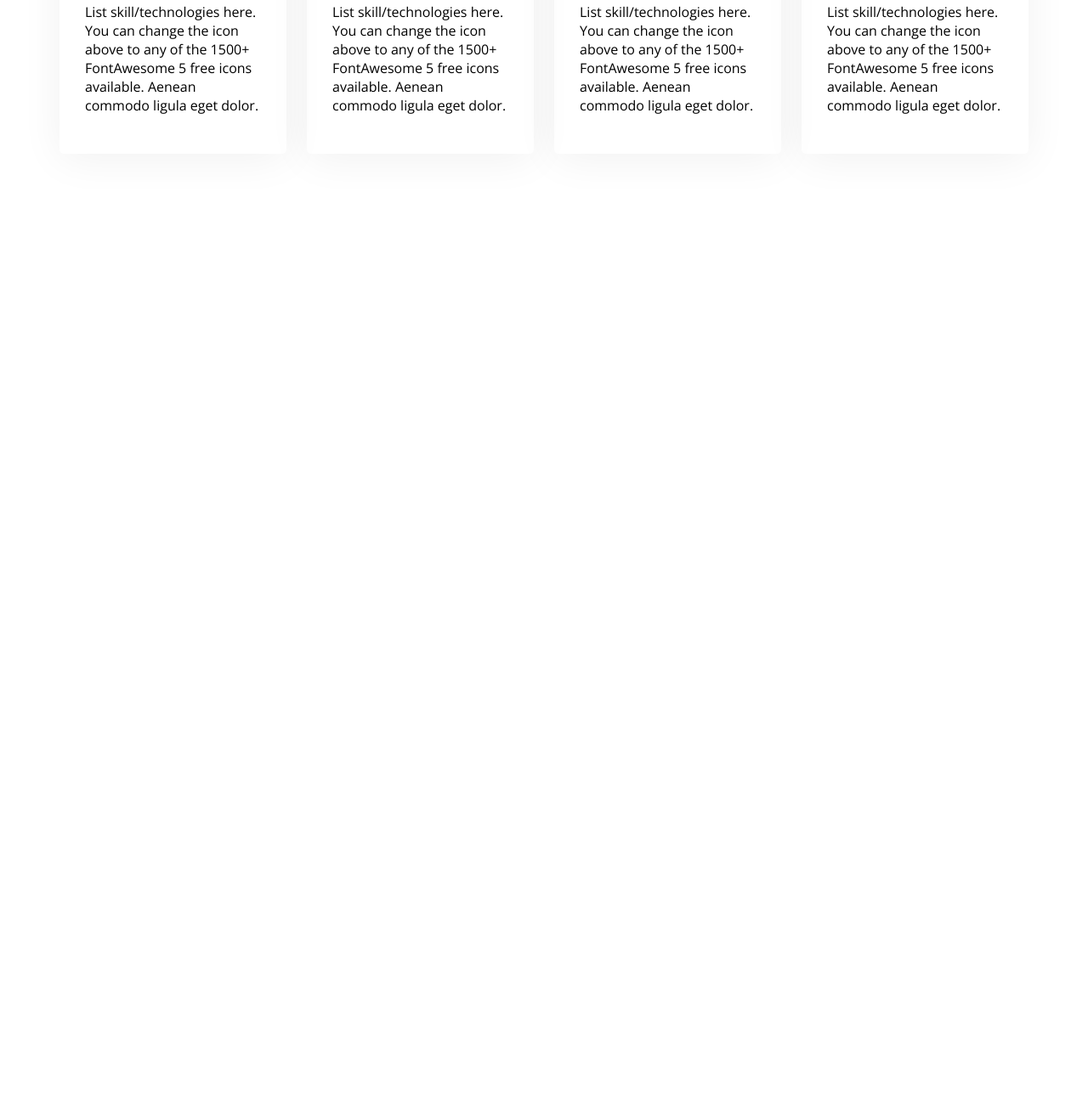
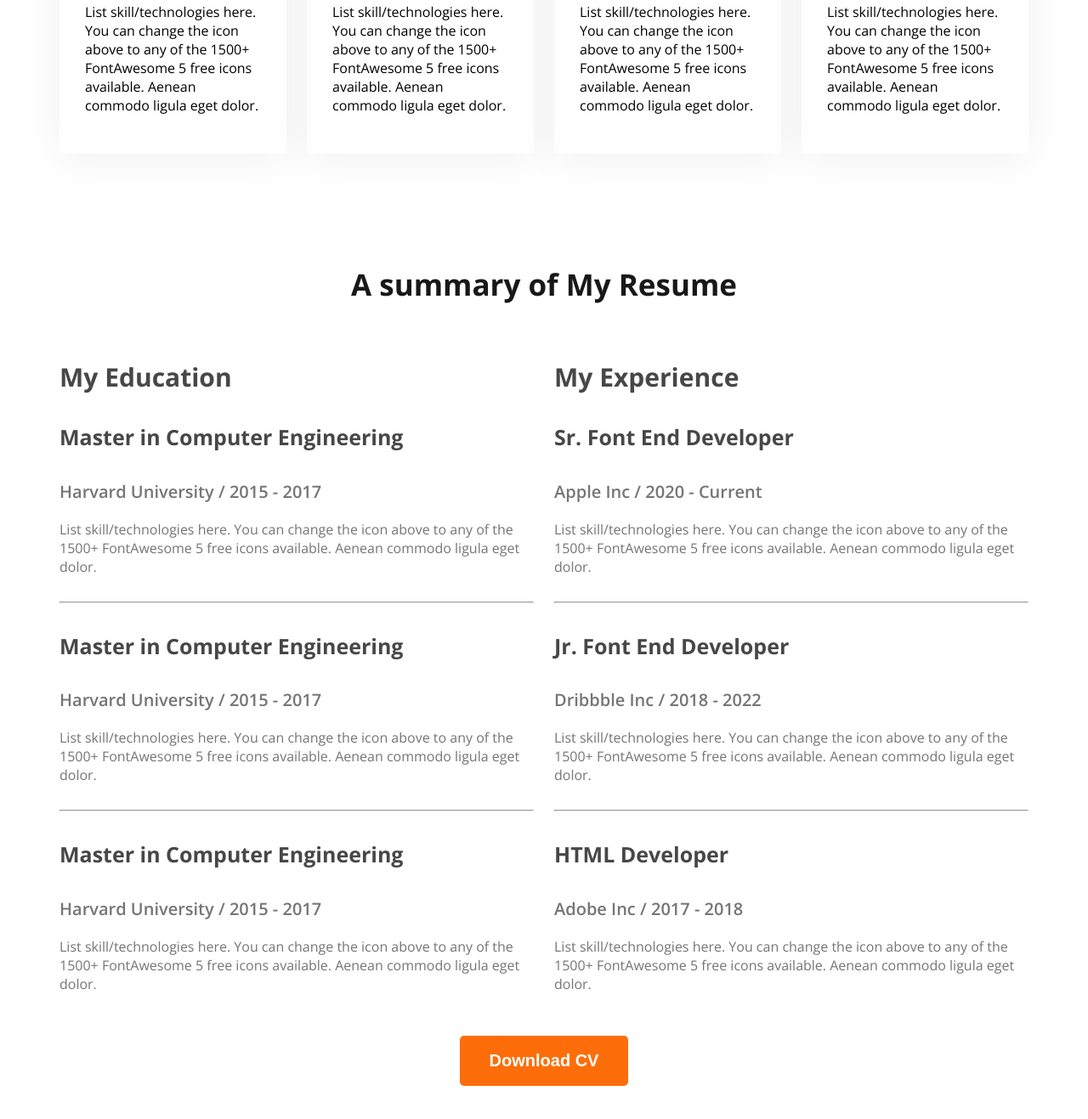
Before and after one commit to ayan630/web-dev-portfolio, a plain HTML site: page index.html in a window 1280 px wide. Shown: the part 2064-3381 px from the top of the page at 85% size. Before the commit the page ends 2375 px from the top, so only its background shows below. Drawn offline with nearby package versions, Linux system fonts and the light colour scheme.

Commit message:
added a summary of My Resume

```diff
--- a/index.html
+++ b/index.html
@@ -86,6 +86,64 @@
                 </div>
             </div>
          </section>
+         <section class="resume">
+            <h3 class="section-title">A summary of My Resume</h3>
+            <div class="resume-container">
+                <!-- .resume-column*2>h3.resume-column-title+.experience*3>h4.experience-title+h5.experience-sub-title+.experience-description -->
+                <div class="resume-column">
+                    <h3 class="resume-column-title">My Education</h3>
+                    <div class="experience">
+                        <h4 class="experience-title">Master in Computer Engineering</h4>
+                        <h5 class="experience-sub-title">Harvard University / 2015 - 2017</h5>
+                        <div class="experience-description">List skill/technologies here. You can change the icon above
+                            to any of the 1500+ FontAwesome 5 free icons available. Aenean commodo ligula eget dolor.</div>
+                    </div>
+                    <hr>
+                    <div class="experience">
+                        <h4 class="experience-title">Master in Computer Engineering</h4>
+                        <h5 class="experience-sub-title">Harvard University / 2015 - 2017</h5>
+                        <div class="experience-description">List skill/technologies here. You can change the icon above
+                            to any of the 1500+ FontAwesome 5 free icons available. Aenean commodo ligula eget dolor.</div>
+                    </div>
+                    <hr>
+                    <div class="experience">
+                        <h4 class="experience-title">Master in Computer Engineering</h4>
+                        <h5 class="experience-sub-title">Harvard University / 2015 - 2017</h5>
+                        <div class="experience-description">List skill/technologies here. You can change the icon above
+                            to any of the 1500+ FontAwesome 5 free icons available. Aenean commodo ligula eget dolor.</div>
+                    </div>
+                </div>
+                <div class="resume-column">
+                    <h3 class="resume-column-title">My Experience</h3>
+                    <div class="experience">
+                        <h4 class="experience-title">Sr. Font End Developer</h4>
+                        <h5 class="experience-sub-title">Apple Inc / 2020 - Current</h5>
+                        <div class="experience-description">List skill/technologies here. You can change the icon above
+                            to any of the 1500+ FontAwesome 5 free icons available. Aenean commodo ligula eget dolor.</div>
+                    </div>
+                    <hr>
+                    <div class="experience">
+                        <h4 class="experience-title">Jr. Font End Developer</h4>
+                        <h5 class="experience-sub-title">Dribbble Inc / 2018 - 2022</h5>
+                        <div class="experience-description">List skill/technologies here. You can change the icon above
+                            to any of the 1500+ FontAwesome 5 free icons available. Aenean commodo ligula eget dolor.</div>
+                    </div>
+                    <hr>
+                    <div class="experience">
+                        <h4 class="experience-title">HTML Developer</h4>
+                        <h5 class="experience-sub-title">Adobe Inc / 2017 - 2018</h5>
+                        <div class="experience-description">List skill/technologies here. You can change the icon above
+                            to any of the 1500+ FontAwesome 5 free icons available. Aenean commodo ligula eget dolor.</div>
+                    </div>
+                </div>
+            </div>
+            <!-- <div class="text-center resume-download-cv">
+                <button class="btn-primary">Download CV</button>
+            </div> -->
+            <div class="resume-download-cv">
+                <button class="btn-primary">Download CV</button>
+            </div>
+         </section>
     </main>
     <footer>
 
--- a/styles/portfolio.css
+++ b/styles/portfolio.css
@@ -40,6 +40,7 @@
     font-size: 35px;
     font-weight: bold;
     color: #181818;
+    text-align: center;
 }
 .section-description{
     font-size: 18px;
@@ -157,3 +158,35 @@
 .skill-description{
 
 }
+/* resume styles */
+.resume-container{
+    display: flex;
+    gap: 24px;
+}
+.resume-column-title{
+    color: #474747;
+    font-size: 30px;
+    font-weight: bold;
+}
+.experience-description{
+    color: #757575;
+    font-size: 16px;
+}
+.experience-sub-title{
+    font-size: 20px;
+    color: #757575;
+    font-weight: 600;
+    margin-bottom: 20px;
+}
+.experience-title{
+    color: #474747;
+    font-size: 25px;
+    font-weight: bold;
+}
+.resume hr{
+    margin: 30px 0;
+}
+.resume-download-cv{
+    text-align: center;
+    margin-top: 50px;
+}
```
